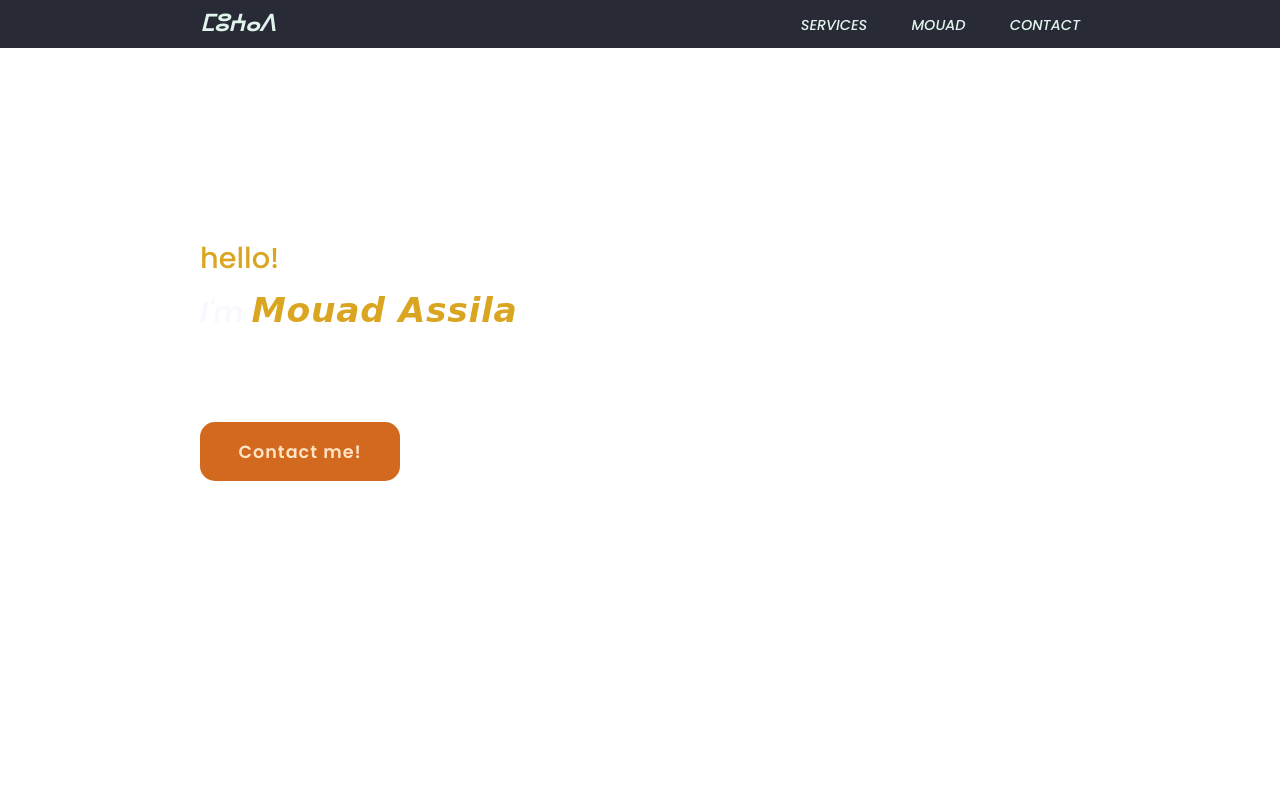
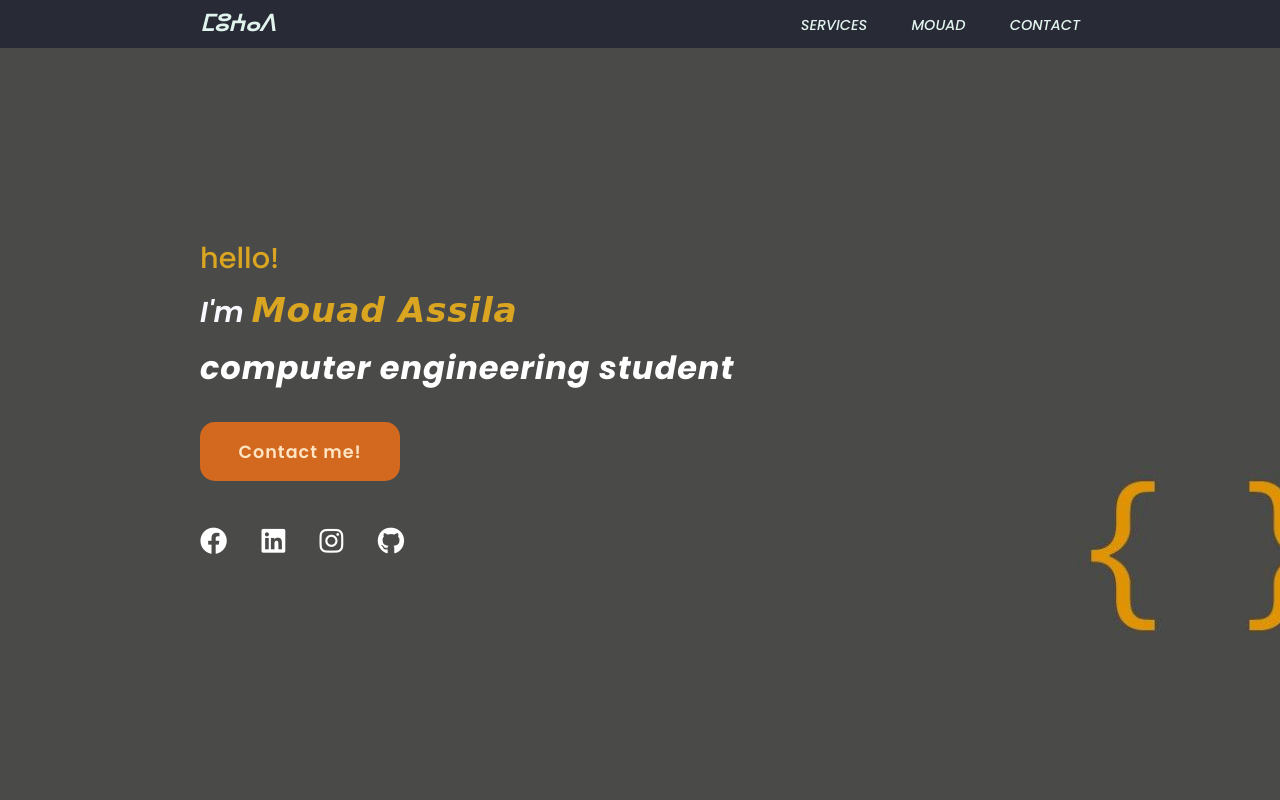
Before and after one commit to MOUADASSILA/personal-website, a plain HTML site: page index.html in a window 1280 px wide. Shown: the top 800 px of the page. Drawn offline with Linux system fonts and the light colour scheme.

Commit message:
Update style.css

```diff
--- a/style.css
+++ b/style.css
@@ -48,7 +48,7 @@ section{
     display: flex;
     align-items: center;
     background-color: #282A35;
-    background: url(images/2.jpg) no-repeat;
+    background: url(https://github.com/MOUADASSILA/personal-website/blob/main/2.jpg) no-repeat;
     background-size:cover;
     background-position: center;
    /* background-attachment: fixed;*//*katkhali sora fblashta*/
```
